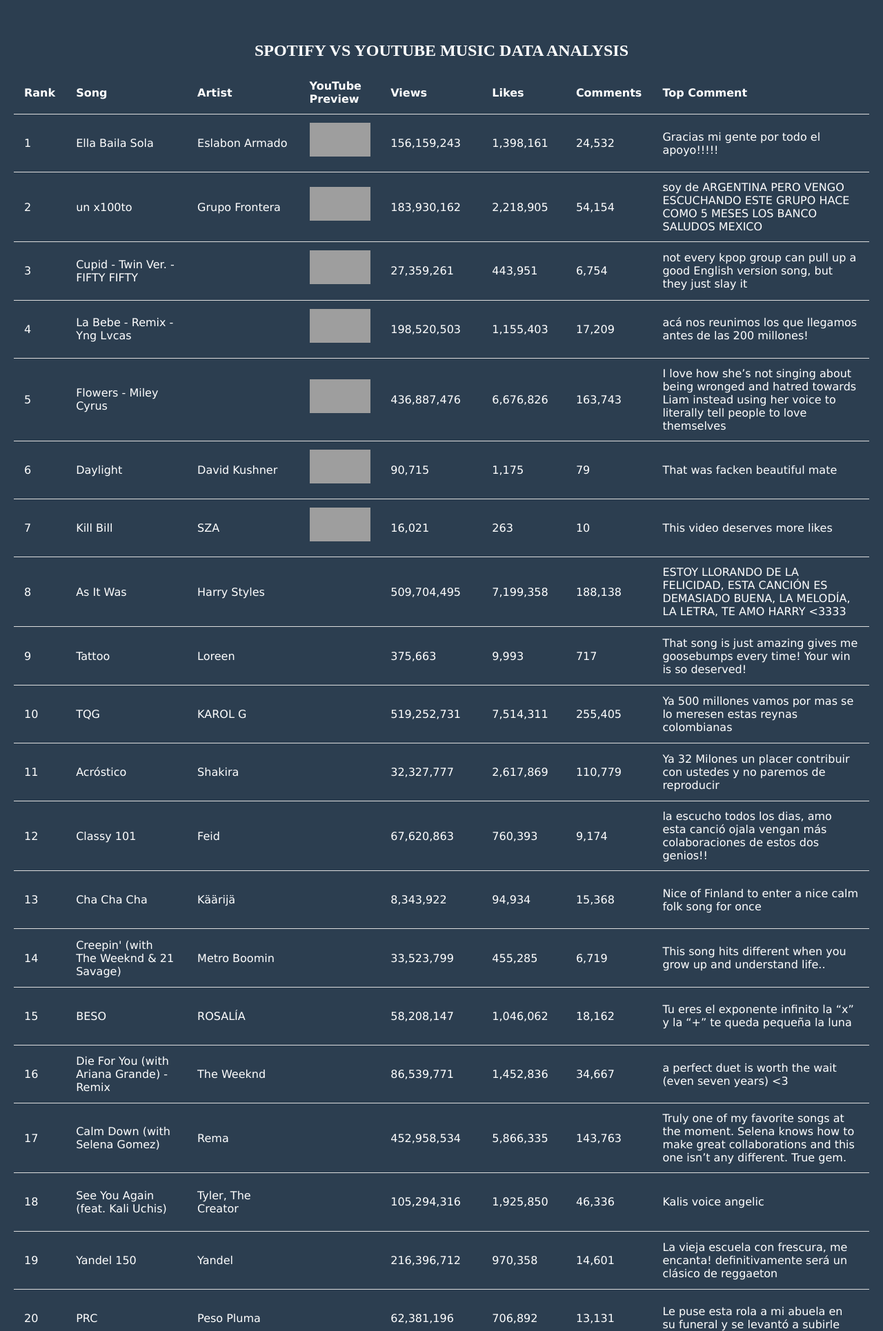
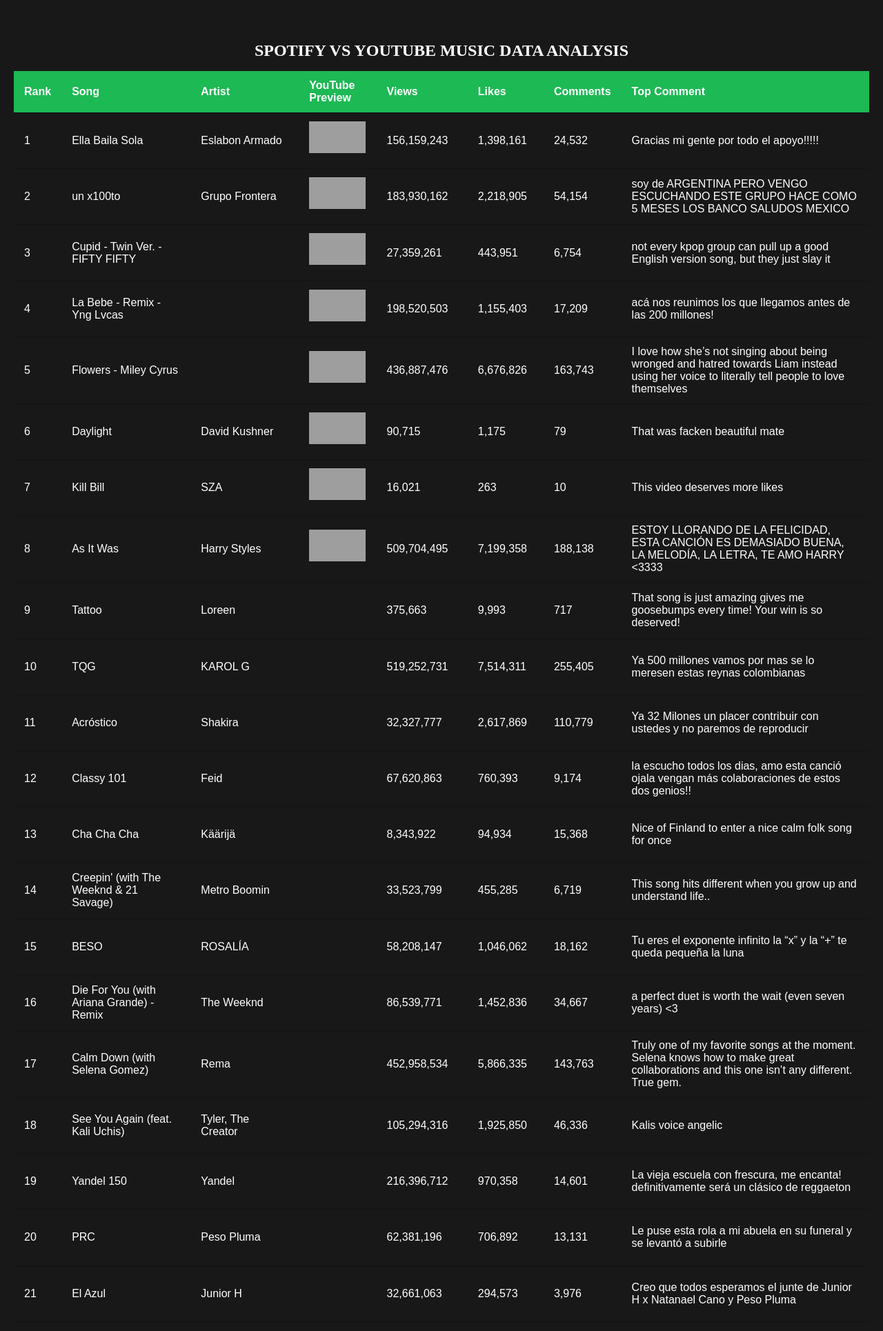
Before and after one commit to aymanhabib/p4_legendary-tribble, a Flask app: page /visual in a window 1280 px wide. Shown: the top 1930 px of the page at 69% size. Run offline with Flask 2, Linux system fonts and the light colour scheme; grey boxes are pictures that could not be loaded.

Commit message:
Update visualizerdata.html

```diff
--- a/app/templates/visualizerdata.html
+++ b/app/templates/visualizerdata.html
@@ -7,27 +7,27 @@
             table {
                 width: 100%;
                 border-collapse: collapse;
-                font-family: Verdana, sans-serif;
+                font-family: 'Arial', sans-serif;
             }
 
             th, td {
                 padding: 12px 15px;
                 text-align: left;
-                border-bottom: 1px solid #ddd;
+                border-bottom: 1px solid #121212;
             }
 
             th {
-                background-color: #2c3e50;
+                background-color: #1DB954;
                 color: #fff;
                 font-weight: bold;
             }
 
             tr:hover {
-                background-color: #34495e;
+                background-color: #121212;
             }
 
             td a {
-                color: #3498db;
+                color: #1DB954;
                 text-decoration: none;
             }
 
@@ -37,7 +37,7 @@
 
             /* Additional CSS styles for the table */
             body {
-                background-color: #2c3e50;
+                background-color: #181818;
                 margin: 0;
                 padding: 20px;
                 color: #fff;
@@ -90,6 +90,7 @@
                 }
             }
         </style>
+
 
 <body>
     <h1>SPOTIFY VS YOUTUBE MUSIC DATA ANALYSIS</h1>
```
